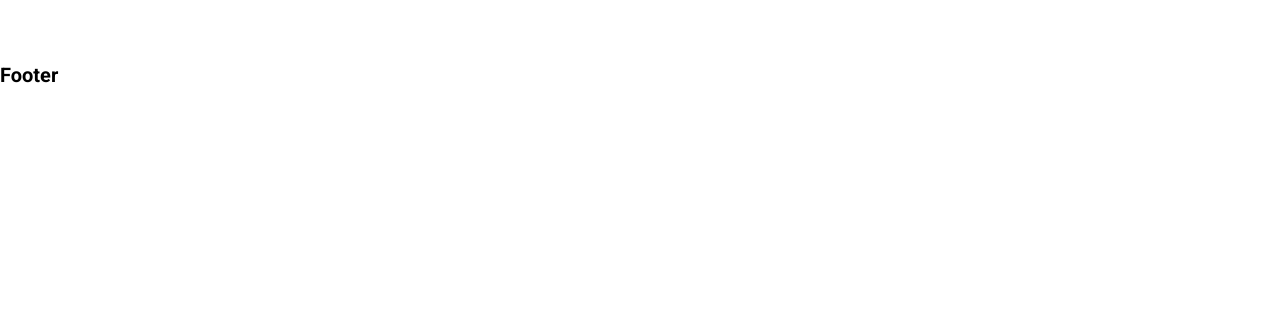
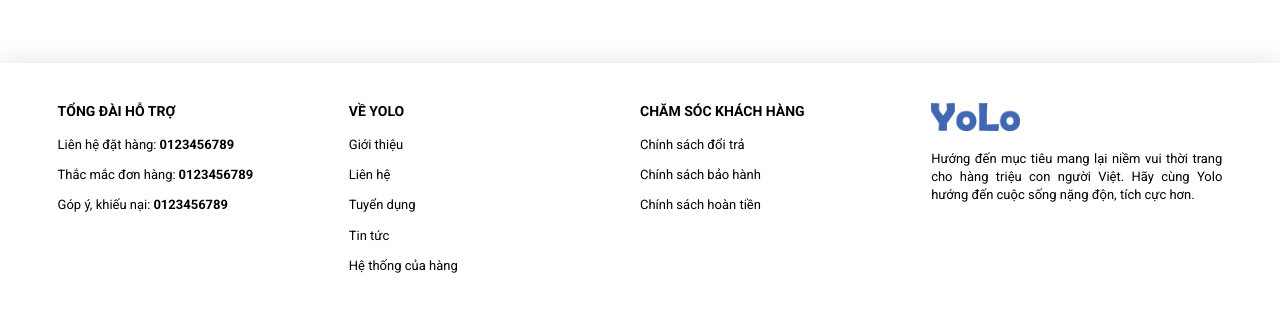
Before and after one commit to nguyenducde/shopping-authentic, a React (Create React App) app: page / in a window 1280 px wide. Shown: the part 1137-1448 px from the top of the page. Before the commit the page ends 1224 px from the top, so only its background shows below. Built offline with nearby package versions, Linux system fonts and the light colour scheme.

Commit message:
C4 - Footer

```diff
--- a/src/components/Footer.js
+++ b/src/components/Footer.js
@@ -1,8 +1,38 @@
+import { NavLink } from 'react-router-dom'
+import logo from '../assets/images/Logo-2.png'
 
 export default function Footer(){
     return (
         <footer className='footer'>
-            <h1>Footer</h1>
+            <div className='container'>
+                <div className='footer-group'>
+                    <div className='footer-group__item'>
+                        <h3 className='footer-group__item-heading'>TỔNG ĐÀI HỖ TRỢ</h3>
+                        <p className='footer-group__item-content'>Liên hệ đặt hàng: <span>0123456789</span></p>
+                        <p className='footer-group__item-content'>Thắc mắc đơn hàng: <span>0123456789</span></p>
+                        <p className='footer-group__item-content'>Góp ý, khiếu nại: <span>0123456789</span></p>
+                    </div>
+                    <div className='footer-group__item'>
+                        <h3 className='footer-group__item-heading'>VỀ YOLO</h3>
+                        <NavLink to='/about' className='footer-group__item-content footer-group__item-content-link'>Giới thiệu</NavLink>
+                        <NavLink to='/about' className='footer-group__item-content footer-group__item-content-link'>Liên hệ</NavLink>
+                        <NavLink to='/about' className='footer-group__item-content footer-group__item-content-link'>Tuyển dụng</NavLink>
+                        <NavLink to='/about' className='footer-group__item-content footer-group__item-content-link'>Tin tức</NavLink>
+                        <NavLink to='/about' className='footer-group__item-content footer-group__item-content-link'>Hệ thống của hàng</NavLink>
+                    </div>
+                    <div className='footer-group__item'>
+                        <h3 className='footer-group__item-heading'>CHĂM SÓC KHÁCH HÀNG</h3>
+                        <NavLink to='/about' className='footer-group__item-content footer-group__item-content-link'>Chính sách đổi trả</NavLink>
+                        <NavLink to='/about' className='footer-group__item-content footer-group__item-content-link'>Chính sách bảo hành</NavLink>
+                        <NavLink to='/about' className='footer-group__item-content footer-group__item-content-link'>Chính sách hoàn tiền</NavLink>
+                    </div>
+                    <div className='footer-group__item'>
+                        <img src={logo} alt='' className='footer__logo' />
+                        <p className='footer-group__item-content'>Hướng đến mục tiêu mang lại niềm vui thời trang cho hàng triệu con người Việt.
+                            Hãy cùng Yolo hướng đến cuộc sống nặng độn, tích cực hơn.</p>
+                    </div>
+                </div>
+            </div>
         </footer>
     )
 }
--- a/src/components/Header.js
+++ b/src/components/Header.js
@@ -1,7 +1,16 @@
+import { useEffect } from "react";
 import { NavLink } from "react-router-dom";
 import logo from '../assets/images/Logo-2.png'
 
 export default function Header(){
+
+    useEffect(() => {
+        const header = document.querySelector('.header')
+        window.addEventListener('scroll', function(){
+            header.classList.toggle('shrink', window.scrollY > 0)
+        })
+    },[])
+
     return (
         <header>
             <div className='header'>
--- a/src/sass/_footer.scss
+++ b/src/sass/_footer.scss
@@ -2,4 +2,44 @@
 
 .footer {
     margin-top: 150vh;
+    box-shadow: 0rem -0.5rem 2rem #959da533;
+    padding: 4rem 0;
+
+    &__logo {
+        height: 2.8rem;
+        margin-bottom: 1.7rem;
+    }
+    &-group {
+        display: flex;
+
+        &__item {
+            width: 25%;
+
+            &-heading {
+                font-size: 1.4rem;
+                padding-bottom: 1.7rem;
+            }
+
+            &-content {
+                font-size: 1.3rem;
+                padding-bottom: 1.2rem;
+                display: flex;
+                width: fit-content;
+                line-height: 1.4;
+                text-align: justify;
+
+                & span {
+                    color: black;
+                    padding-left: 0.3rem;
+                    font-weight: bold;
+                }
+
+                &-link {
+                    &:hover {
+                        color: $main-color;
+                    }
+                }
+            }
+        }
+    }
 }
--- a/src/sass/_header.scss
+++ b/src/sass/_header.scss
@@ -16,7 +16,13 @@
     height: $header-height;
     display: flex;
     align-items: center;
+    transition: height linear 0.2s;
 
+    &.shrink{
+        box-shadow: $box-shadow;
+        height: $header-shrink-height;
+
+    }
     &__logo {
         @include flex(center, center);
         position: absolute;
--- a/src/sass/_variables.scss
+++ b/src/sass/_variables.scss
@@ -11,6 +11,6 @@ $btn-mani-color: #fff;
 $header-height: 7rem;
 $header-tablet-height: 7rem;
 $header-mobile-height: 4rem;
-$header-shrink-height: 4rem;
+$header-shrink-height: 6.5rem;
 
 $box-shadow: rgba(149, 157, 165, 0.2) 0rem 0.8rem 2.4rem;
```
